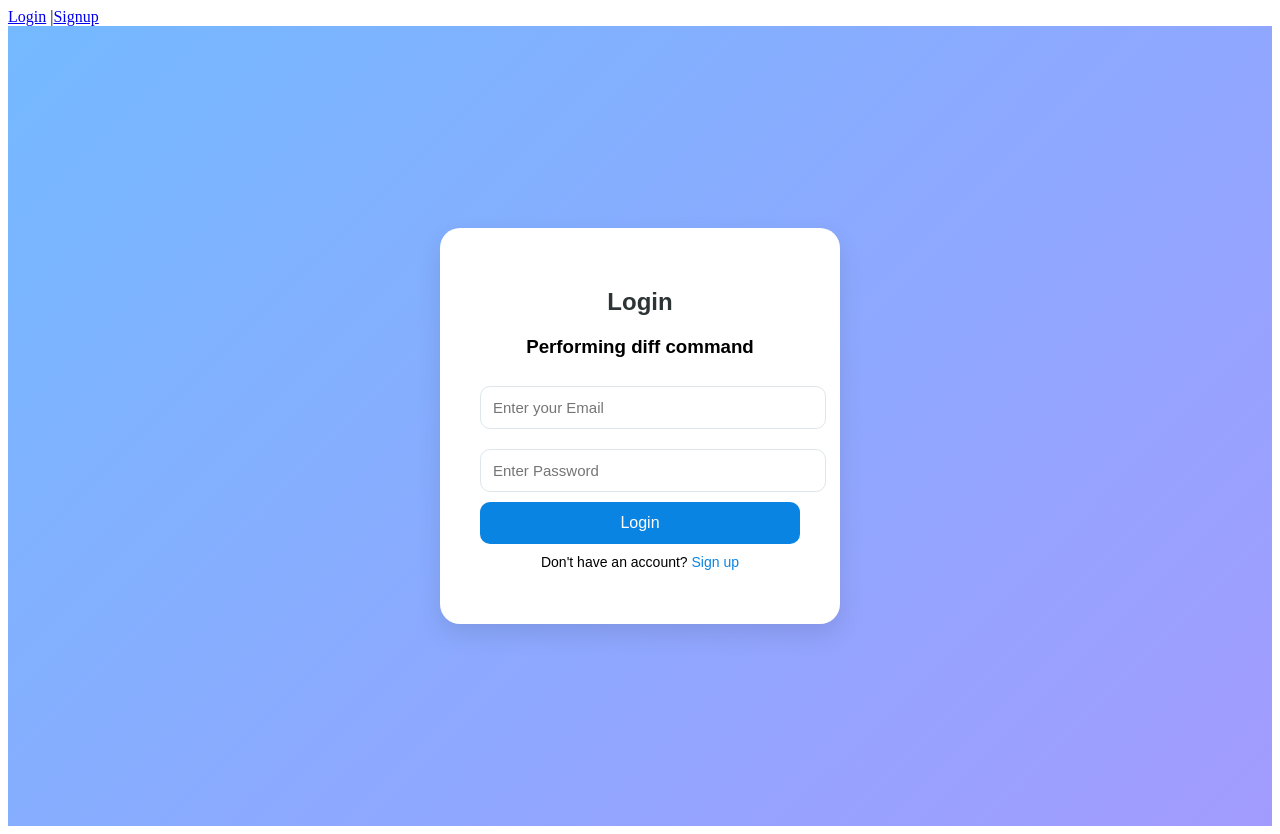
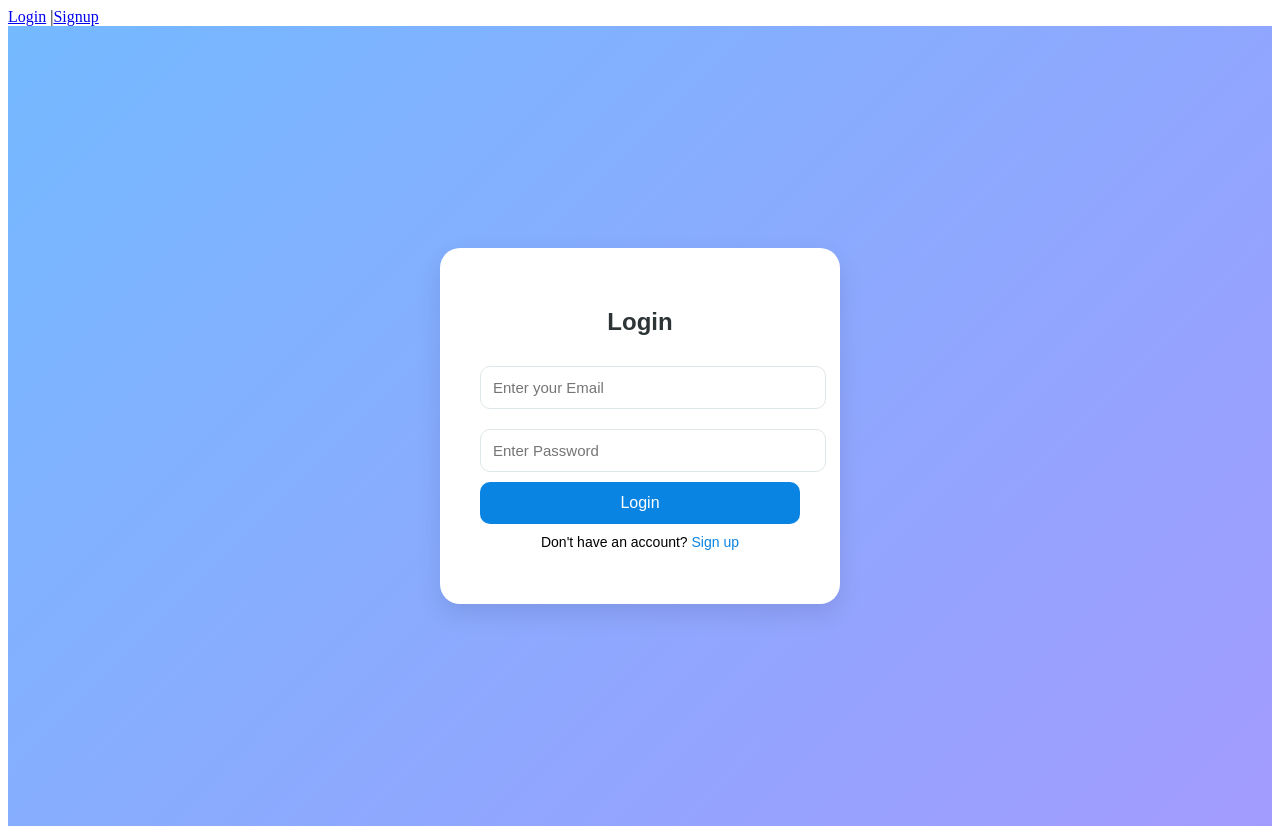
Before and after one commit to nallurinithin/Login-Signup-Page, a React (Vite) app: page /login in a window 1280 px wide. Built offline with nearby package versions, Linux system fonts and the light colour scheme.

Commit message:
Revert "Added line 'performing diff command' below login headig"
This reverts commit fbf558b921d9c75a0cdef8afee34c850fce5a55f.

```diff
--- a/src/components/Login.jsx
+++ b/src/components/Login.jsx
@@ -14,7 +14,6 @@ export default function Login() {
     <div className="login-container">
       <div className="login-box">
         <h2 className="title">Login</h2>
-        <h3>Performing diff command</h3>
         <form onSubmit={handleSubmit}>
           <input
             type="email"
```
